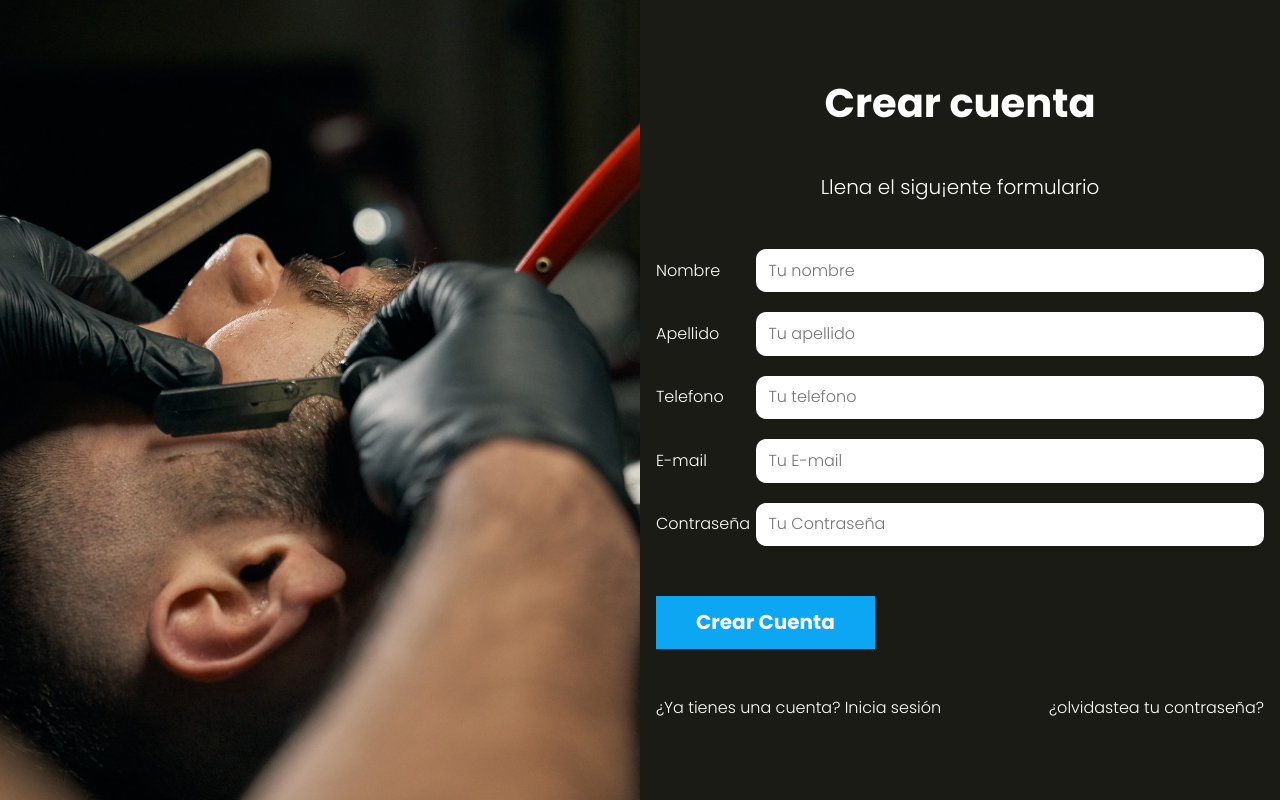
After one commit to MarcosBenegas47/appsalon, a PHP site: template views/auth/crear-cuenta.php in a window 1280 px wide. The commit adds this page. Run offline with PHP 8.4, Linux system fonts and the light colour scheme; the template is opened without the code that fills it, so the values that code supplies are empty.

Commit message:
fomulario- crear -bd- alertas

```diff
--- /dev/null
+++ b/src/scss/componentes/_acciones.scss
@@ -0,0 +1,17 @@
+@use 'base/variables' as v;
+@use 'base/mixins' as m;
+
+.acciones{
+    margin-top: v.$separacion;
+    @include m.tablet{
+        display: flex;
+        justify-content: space-between;
+    }
+
+    a{
+        color: v.$blanco;
+        display: block;
+        margin-bottom: calc(v.$separacion/2);
+        text-align: center;
+    }
+}
--- /dev/null
+++ b/src/scss/componentes/_botones.scss
@@ -0,0 +1,6 @@
+@use 'base/variables' as v;
+@use 'base/mixins' as m;
+
+.boton{
+    @include m.boton(v.$azul,v.$blanco);
+}
--- a/src/scss/componentes/_formulario.scss
+++ b/src/scss/componentes/_formulario.scss
@@ -3,6 +3,7 @@
 
 
 .formulario{
+    margin-top: 5rem;
     width: 100%;
 }
 .campo{
--- a/src/scss/componentes/_index.scss
+++ b/src/scss/componentes/_index.scss
@@ -1 +1,3 @@
 @forward 'formulario';
+@forward 'botones';
+@forward 'acciones'
--- /dev/null
+++ b/views/auth/crear-cuenta.php
@@ -0,0 +1,31 @@
+<h1 class="nombre-pagina">Crear cuenta</h1>
+<p class="descripcion-pagina">Llena el sigu¡ente formulario</p>
+
+<?php debuguear($alertas) ?>
+<form action="/crear-cuenta" method="POST" class="formulario">
+    <div class="campo">
+        <label for="nombre">Nombre</label>
+        <input type="text" id="nombre" name="nombre" placeholder="Tu nombre" value="<?php echo s($usuario->nombre) ?>">
+    </div>
+    <div class="campo">
+        <label for="apellido">Apellido</label>
+        <input type="text" id="apellido" name="apellido" placeholder="Tu apellido" value="<?php echo s($usuario->apellido) ?>">
+    </div>
+    <div class="campo">
+        <label for="telefono">Telefono</label>
+        <input type="tel" id="telefono" name="telefono" placeholder="Tu telefono" value="<?php echo s($usuario->telefono) ?>">
+    </div>
+    <div class="campo">
+        <label for="email">E-mail</label>
+        <input type="email" id="email" name="email" placeholder="Tu E-mail" value="<?php echo s($usuario->email) ?>">
+    </div>
+    <div class="campo">
+        <label for="password">Contraseña</label>
+        <input type="password" id="password" name="password" placeholder="Tu Contraseña" value="<?php echo s($usuario->password) ?>">
+    </div>
+    <input type="submit" value="Crear Cuenta" class="boton">
+</form>
+<div class="acciones">
+    <a href="/">¿Ya tienes una cuenta? Inicia sesión</a>
+    <a href="/olvide">¿olvidastea tu contraseña?</a>
+</div>
```
Also changed, not shown: controllers/LoginController.php (+15 -4 lines), models/Usuario.php (added, +49 -0 lines), views/auth/olvide-password.php (added, +15 -0 lines), public/build/css/app.css, 1 other file.
